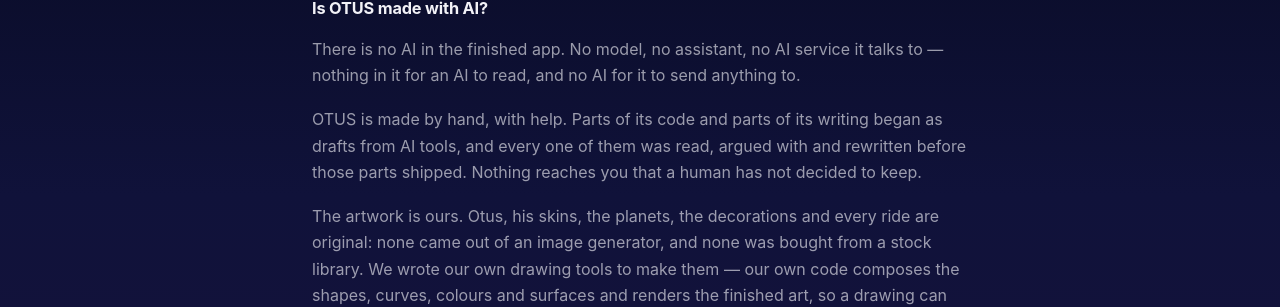
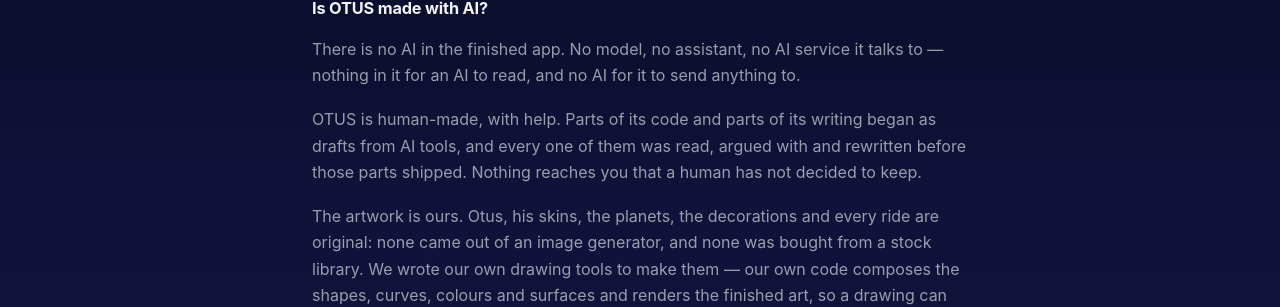
Before and after one commit to selinahti/visioinawebsite, a Jekyll site: the page built from _apps/otus/faq.md, in a window 1280 px wide and 900 px high, scrolled down 4649 px. Shown: the part 151-458 px from the top of the window. Built offline with Jekyll 4.4.1, drawn with Linux system fonts in a browser that asks for light colours.

Commit message:
Human-made answers the question the heading asks

```diff
--- a/_apps/otus/faq.md
+++ b/_apps/otus/faq.md
@@ -207,7 +207,7 @@ There is no AI in the finished app. No model, no assistant, no AI service it
 talks to — nothing in it for an AI to read, and no AI for it to send anything
 to.
 
-OTUS is made by hand, with help. Parts of its code and parts of its writing
+OTUS is human-made, with help. Parts of its code and parts of its writing
 began as drafts from AI tools, and every one of them was read, argued with and
 rewritten before those parts shipped. Nothing reaches you that a human has not
 decided to keep.
```
